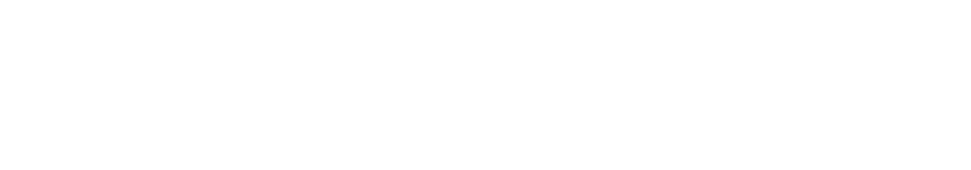
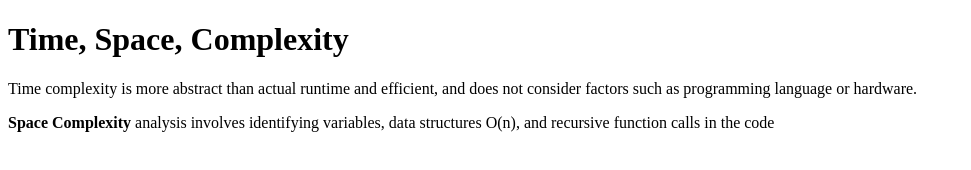
Before and after one commit to acciojob/time-and-space-complexity-Sandydhakad1802, a website: page main.html in a window 1280 px wide. Shown: the whole page, without its empty margins (0-971 px from the left). Drawn offline with Linux system fonts and the light colour scheme.

Commit message:
created a submission

```diff
--- a/main.html
+++ b/main.html
@@ -7,7 +7,10 @@
 </head>
 
 <body>
-	<!-- the entire body must be written by student -->
+	<h1>Time, Space, Complexity</h1>
+	<p>Time complexity is more abstract than actual runtime and efficient, and does not consider factors such as programming language or hardware.</p>
+	<p><b>Space Complexity</b> analysis involves identifying variables, data structures O(n), and recursive function calls in the code</p>
+
     <script type="text/javascript" src="./script.js">
 </script>
 
```
